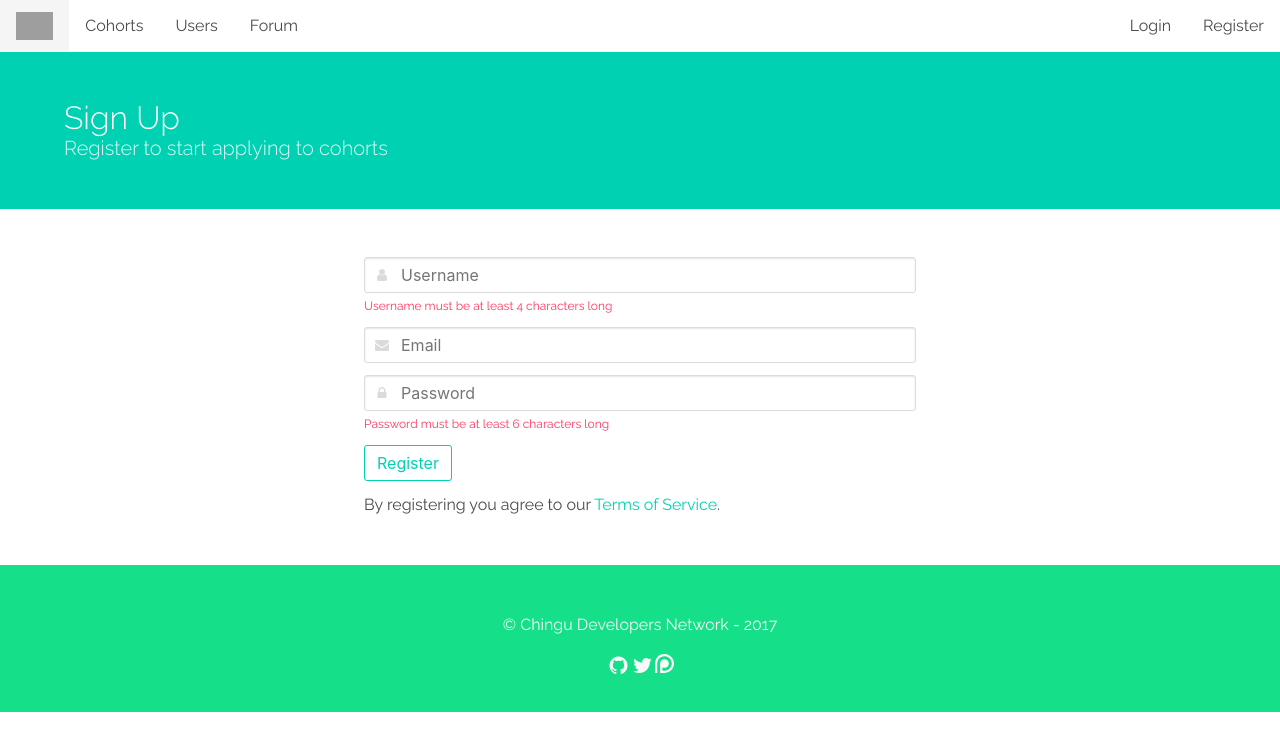
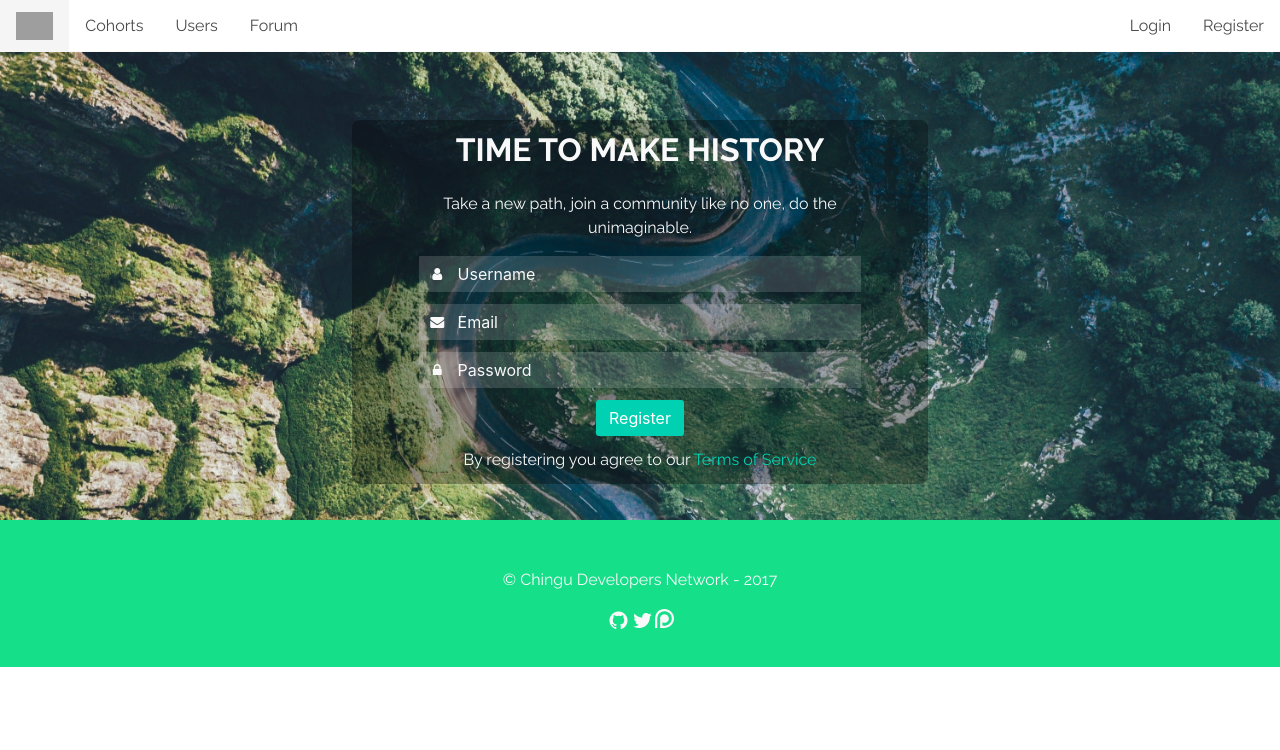
Before and after one commit to Chingu-cohorts/ChinguDevelopersNetwork, a Vue app in the folder client/: page /signup in a window 1280 px wide. Shown: the top 750 px of the page. Built offline with nearby package versions, Linux system fonts and the light colour scheme; grey boxes are pictures that could not be loaded.

Commit message:
Re write component

```diff
--- a/client/src/components/user/SignUp.vue
+++ b/client/src/components/user/SignUp.vue
@@ -1,27 +1,17 @@
 <template>
-<div>
-  <section class="hero is-primary">
-    <div class="hero-body">
-      <div class="container">
-        <h1 class="title">Sign Up</h1>
-        <h2 class="subtitle">Register to start applying to cohorts</h2>
-      </div>
-    </div>
-  </section>
-
-  <section class="section">
-    <div class="columns">
-      <div class="container">
-        <div class="column is-half is-offset-one-quarter">
+<section class="section signup">
+  <div class="columns">
+    <div class="container">
+      <div class="column is-half is-offset-one-quarter signup-container">
+        <h1 class="title has-text-centered">Time to make history</h1>
+        <div class="form-container">
+          <p class="has-text-centered description">Take a new path, join a community like no one, do the unimaginable.</p>
           <div class="field">
             <p class="control has-icons-left">
               <input class="input" type="text" placeholder="Username" v-model="user.username">
               <span class="icon is-small is-left">
                 <i class="fa fa-user"></i>
               </span>
-            </p>
-            <p v-if="user.username.length < 4" class="help is-danger">
-              Username must be at least 4 characters long
             </p>
           </div>
           <div class="field">
@@ -39,23 +29,20 @@
                 <i class="fa fa-lock"></i>
               </span>
             </p>
-            <p v-if="user.password.length < 6" class="help is-danger">
-              Password must be at least 6 characters long
-            </p>
           </div>
           <div class="field">
             <p class="control">
-              <button class="button is-primary is-outlined" type="submit" v-on:click="registerUser">
+              <button class="button is-primary" type="submit" v-on:click="registerUser">
                 Register
               </button>
             </p>
           </div>
-          <p>By registering you agree to our <a>Terms of Service</a>.</p>
+          <p class="has-text-centered">By registering you agree to our <a>Terms of Service</a></p>
         </div>
       </div>
     </div>
-  </section>
-</div>
+  </div>
+</section>
 </template>
 
 <script>
@@ -104,3 +91,64 @@ export default {
   }
 }
 </script>
+
+<style scoped>
+.signup {
+  background: url(/static/images/signup-bg.jpg) no-repeat center center fixed;
+  background-size: cover;
+  height: 100%;
+}
+
+.signup-container {
+  background-color: rgba(0, 0, 0, .3);
+  border-radius: 0.5em;
+  margin-top: 2em;
+  color: #f9f9f9;
+}
+
+.signup-container h1 {
+  font-weight: 700;
+  text-transform: uppercase;
+  color: #f9f9f9;
+}
+
+.signup-container .fa {
+  color: #f9f9f9;
+}
+
+.signup-container input {
+  background-color: rgba(255, 255, 255, .15);
+  border: none;
+  box-shadow: none;
+  border-radius: 0;
+  color: #f9f9f9;
+}
+
+.signup-container input:focus {
+  background-color: rgba(255, 255, 255, .3);
+  border: 1px solid #15df89;
+}
+
+.signup-container input::-webkit-input-placeholder {
+  color: #f9f9f9;
+}
+
+.signup-container .form-container {
+  width: 80%;
+  margin: 0 auto;
+}
+
+.signup-container .form-container .description {
+  margin-bottom: 1em;
+}
+
+.signup-container .form-container .button {
+  display: flex;
+  margin: 0 auto;
+}
+
+.control.has-icons-left .input,
+.control.has-icons-left .select select {
+  padding-left: 2.4em;
+}
+</style>
```
